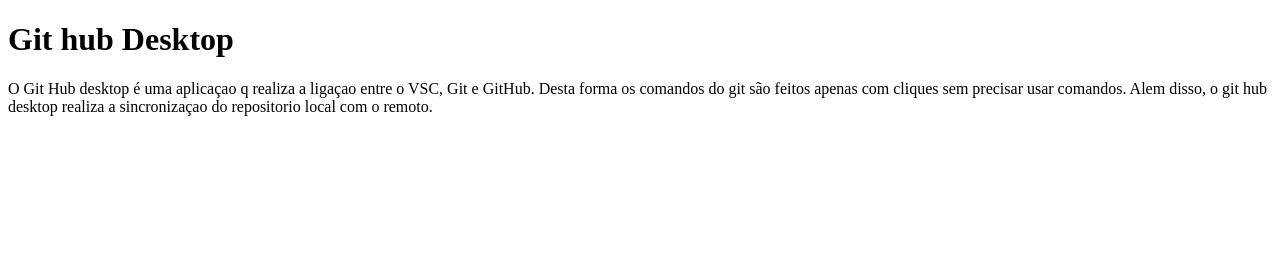
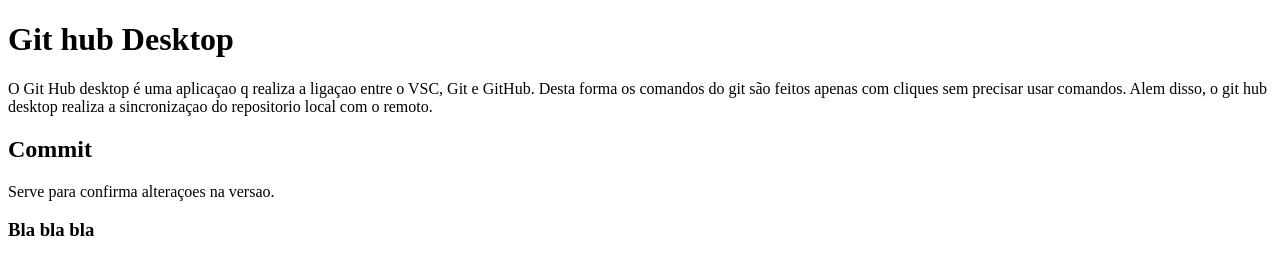
Before and after one commit to nathanmarcheck/criador_notas, a plain HTML site: page index.html in a window 1280 px wide. Drawn offline with Linux system fonts and the light colour scheme.

Commit message:
H3 commit
foi realizado a descrição do q é o commit

```diff
--- a/index.html
+++ b/index.html
@@ -8,5 +8,9 @@
 <body>
     <h1>Git hub Desktop</h1>
     <p>O Git Hub desktop é uma aplicaçao q realiza a ligaçao entre o VSC, Git e GitHub. Desta forma os comandos do git são feitos apenas com cliques sem precisar usar comandos. Alem disso, o git hub desktop realiza a sincronizaçao do repositorio local com o remoto.</p>
+    <h2>Commit</h2>
+    <p>Serve para confirma alteraçoes na versao.</p>
+    <h3>Bla bla bla</h3>
+
 </body>
 </html>
```
